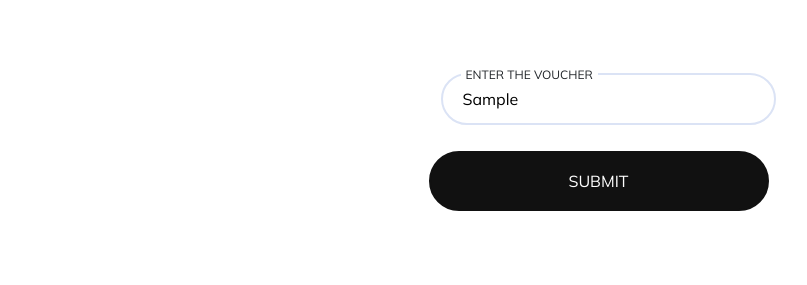
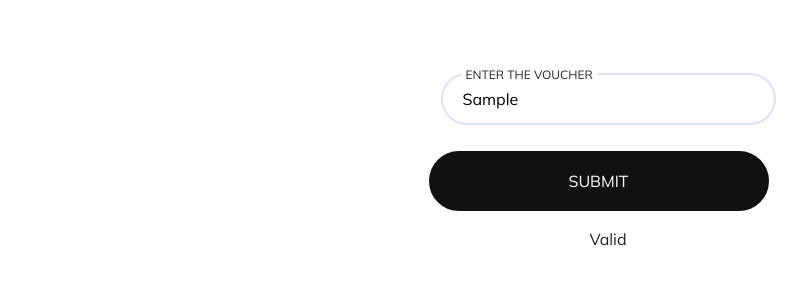
Before and after one commit to OzAlbayrak/Manero_Frontend, a React (Create React App) app in the folder manero/: page /Promo in a window 1280 px wide. Both pictures are taken after typing "Sample" into the empty fields and a click on the button "SUBMIT". Shown: the part 497-782 px from the top of the page, without its empty margins (32-839 px from the left). Built offline with nearby package versions, Linux system fonts and the light colour scheme.

Commit message:
fixed some changes in voucher and added css

```diff
--- a/manero/src/App.css
+++ b/manero/src/App.css
@@ -472,6 +472,15 @@ body {
   margin-left: 1vh;
 }
 
+.promo-validation {
+  display: flex;
+  justify-content: center;
+}
+
+.promo-expired .promo-used {
+  color: #f4303c;
+}
+
 .verify-number {
   margin: 30px 0px;
   display: flex;
--- a/manero/src/App.js
+++ b/manero/src/App.js
@@ -14,6 +14,7 @@ import ResetPassword from './components/sections/ResetPassword';
 import CartView from './Views/CartView';
 import WishlistView from './Views/WishlistView';
 import PromocodesView from './Views/PromocodesView';
+
 function App() {
 	return (
 		<div className='App'>
--- a/manero/src/assets/scss/components/sections/_promoVouchers.scss
+++ b/manero/src/assets/scss/components/sections/_promoVouchers.scss
@@ -53,3 +53,12 @@
     align-items: center;
     margin-left: 1vh;
 }
+
+.promo-validation {
+    display: flex;
+    justify-content: center;
+}
+
+.promo-expired .promo-used {
+    color: $color-attention;
+}
--- a/manero/src/components/sections/PromoVoucher.js
+++ b/manero/src/components/sections/PromoVoucher.js
@@ -14,11 +14,18 @@ const handleInputChange = (event) => {
   setVoucherCode(event.target.value);
 };
 
+const mockData = {
+  valid: true,
+  expired: false,
+  used: false
+};
+
 const handleFormSubmit = async (event) => {
   event.preventDefault();
   try {
-    const response = await fetch(`/`);
-    const data = await response.json();
+    // const response = await fetch(`https://example.com/api/voucher/${voucherCode}`);
+    // const data = await response.json();
+    const data = mockData; // testar att köra utan API... Ta bort när vi har API
     setVoucherData(data);
     const isVoucherValid = verifyVoucher(data);
     if (isVoucherValid) {
@@ -30,6 +37,7 @@ const handleFormSubmit = async (event) => {
     console.error(error);
   }
 };
+
 
 const verifyVoucher = (data) => {
   if (data.valid && !data.expired && !data.used) {
@@ -74,14 +82,19 @@ const verifyVoucher = (data) => {
           </div>
           <div className="promo-btn">
             <Button btnType="submit" btnText={"SUBMIT"} />
-            {voucherData && (
-              <div>
-                <p>Valid: {voucherData.valid ? 'Yes' : 'No'}</p>
-                <p>Expired: {voucherData.expired ? 'Yes' : 'No'}</p>
-                <p>Used: {voucherData.used ? 'Yes' : 'No'}</p>
+
+          </div>
+          {voucherData && (
+              <div className="promo-validation">
+                {voucherData.valid ? (
+                  <p className="promo-valid">Valid</p>
+                ) : voucherData.expired ? (
+                  <p className="promo-expired">Expired</p>
+                ) : voucherData.used ? (
+                  <p className="promo-used">Used</p>
+                ) : null}
               </div>
             )}
-          </div>
         </form>
       </div>
     </div>
```
